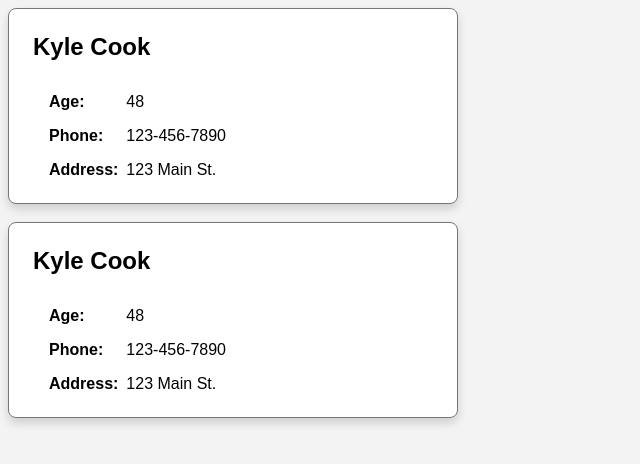
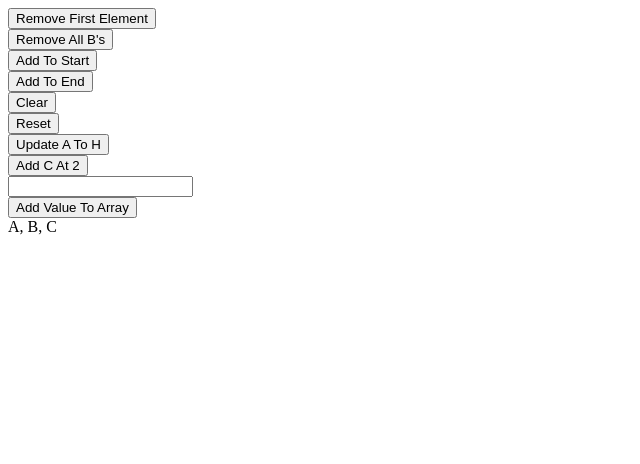
Before and after one commit to sagaraItelasoft/react-begineer-vite, a React (Vite) app: page / in a window 1280 px wide. Shown: the top 464 px of the page, without its empty margins (0-640 px from the left). Built offline with nearby package versions, Linux system fonts and the light colour scheme.

Commit message:
react state array project

```diff
--- a/src/App.jsx
+++ b/src/App.jsx
@@ -1,24 +1,89 @@
-import "./user.css"
-import user from "./user.json"
-import { UserCard } from "./UserCard"
-import { UserCardClass } from "./UserCardClass"
+import { useState } from "react"
 
-export default function App() {
+const INITIAL_VALUE = ["A", "B", "C"]
+
+function App() {
+  const [array, setArray] = useState(INITIAL_VALUE)
+  const [value, setValue] = useState("")
+
+  function removeFirstElement() {
+    setArray(currentArray => {
+      return currentArray.slice(1)
+    })
+  }
+
+  function removeSpecificLetter(letter) {
+    setArray(currentArray => {
+      return currentArray.filter(element => element !== letter)
+    })
+  }
+
+  function addLetterToStart(letter) {
+    setArray(currentArray => {
+      return [letter, ...currentArray]
+    })
+  }
+
+  function addLetterToEnd(letter) {
+    setArray(currentArray => {
+      return [...currentArray, letter]
+    })
+  }
+
+  function clear() {
+    setArray([])
+  }
+
+  function reset() {
+    setArray(INITIAL_VALUE)
+  }
+
+  function updateAToH() {
+    setArray(currentArray => {
+      return currentArray.map(element => {
+        if (element === "A") return "H"
+        return element
+      })
+    })
+  }
+
+  function addLetterAtIndex(letter, index) {
+    setArray(currentArray => {
+      return [
+        ...currentArray.slice(0, index),
+        letter,
+        ...currentArray.slice(index),
+      ]
+    })
+  }
+
   return (
     <div>
-      <UserCard
-        name={user.name}
-        phoneNumber={user.phoneNumber}
-        age={user.age}
-        address={user.address}
-      />
+      <button onClick={removeFirstElement}>Remove First Element</button>
       <br />
-      <UserCardClass
-        name={user.name}
-        phoneNumber={user.phoneNumber}
-        age={user.age}
-        address={user.address}
-      />
+      <button onClick={() => removeSpecificLetter("B")}>Remove All B's</button>
+      <br />
+      <button onClick={() => addLetterToStart("B")}>Add To Start</button>
+      <br />
+      <button onClick={() => addLetterToEnd("Z")}>Add To End</button>
+      <br />
+      <button onClick={clear}>Clear</button>
+      <br />
+      <button onClick={reset}>Reset</button>
+      <br />
+      <button onClick={updateAToH}>Update A To H</button>
+      <br />
+      <button onClick={() => addLetterAtIndex("C", 2)}>Add C At 2</button>
+      <br />
+      <input value={value} onChange={e => setValue(e.target.value)} />
+      <br />
+      <button onClick={() => addLetterToStart(value)}>
+        Add Value To Array
+      </button>
+      <br />
+      {array.join(", ")}
     </div>
   )
 }
+
+export default App
--- a/src/UserCard.jsx
+++ /dev/null
@@ -1,15 +0,0 @@
-export function UserCard({ name, age, phoneNumber, address }) {
-  return (
-    <div className="card">
-      <h2 className="name">{name}</h2>
-      <div className="body">
-        <div className="label">Age:</div>
-        <div>{age}</div>
-        <div className="label">Phone:</div>
-        <div>{phoneNumber}</div>
-        <div className="label">Address:</div>
-        <div>{address}</div>
-      </div>
-    </div>
-  )
-}
--- a/src/UserCardClass.jsx
+++ /dev/null
@@ -1,19 +0,0 @@
-import React from "react"
-
-export class UserCardClass extends React.Component {
-  render() {
-    return (
-      <div className="card">
-        <h2 className="name">{this.props.name}</h2>
-        <div className="body">
-          <div className="label">Age:</div>
-          <div>{this.props.age}</div>
-          <div className="label">Phone:</div>
-          <div>{this.props.phoneNumber}</div>
-          <div className="label">Address:</div>
-          <div>{this.props.address}</div>
-        </div>
-      </div>
-    )
-  }
-}
```
